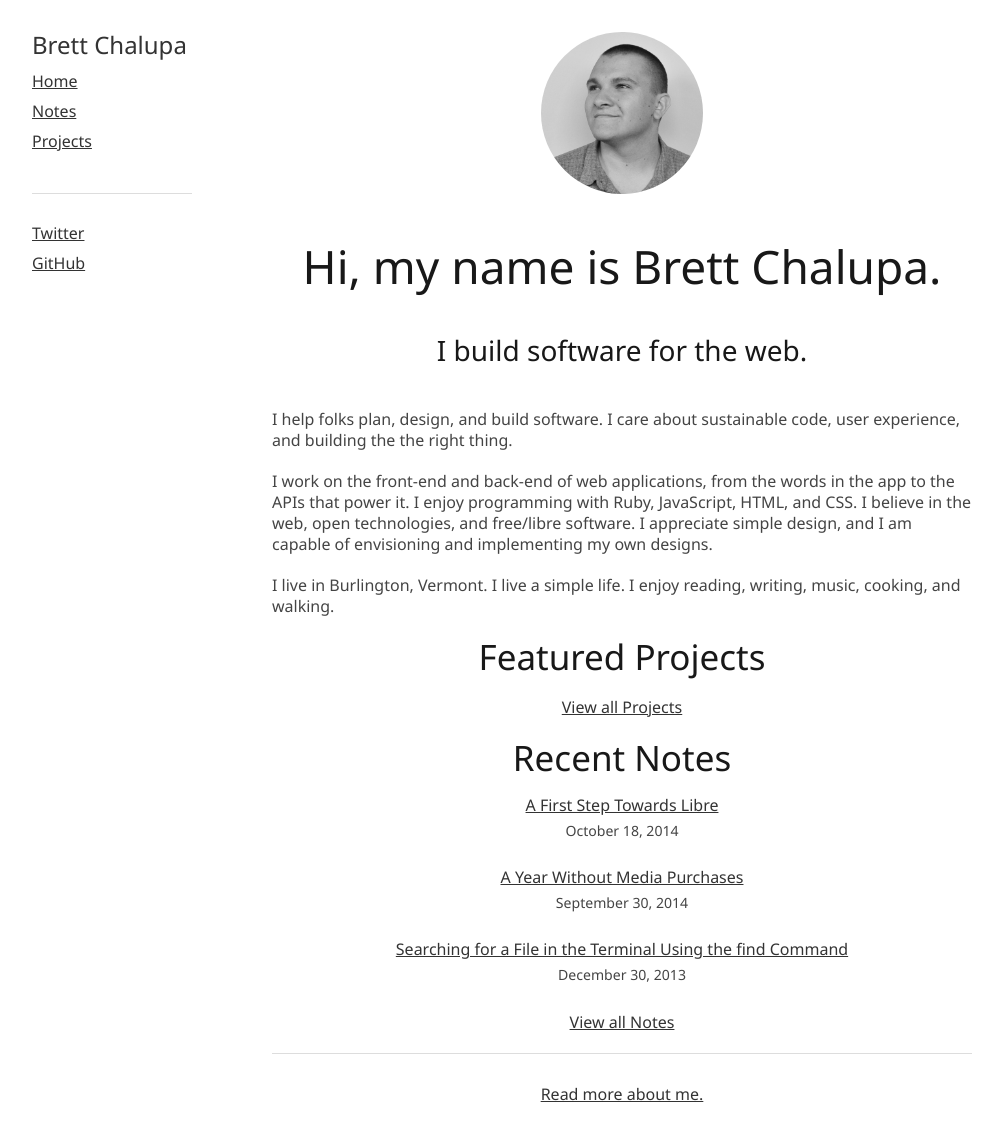
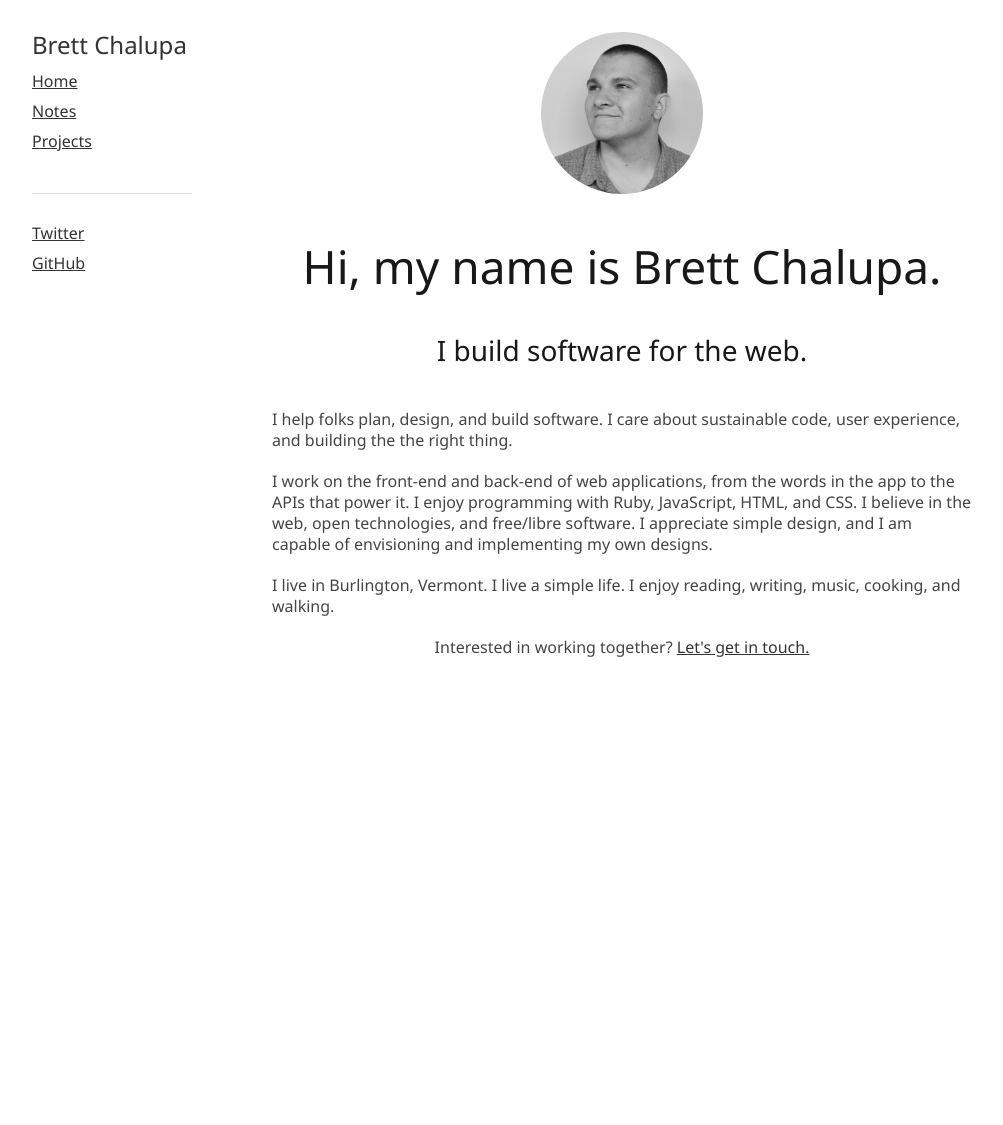
Before and after one commit to brettchalupa/brettchalupa.github.io, a Jekyll site: the page built from index.html, in a window 1280 px wide. Shown: the whole page, without its empty margins (138-1141 px from the left). Built offline with Jekyll 4.4.1, drawn with Linux system fonts in a browser that asks for light colours; Markdown is read by kramdown in place of the engine named in the settings; after the commit the page ends 900 px from its top, so only the background shows below that.

Commit message:
Create the contact page
A lil page with my email so folks can reach out to me. I am sure it could be
expanded upon.

```diff
--- a/index.html
+++ b/index.html
@@ -25,37 +25,6 @@ title: Brett Chalupa
     <p>I live in Burlington, Vermont. I live a simple life. I enjoy reading,
     writing, music, cooking, and walking.</p>
 
-    <div class='index-list'>
-      <h2>Featured Projects</h2>
-
-      <ul class="projects">
-        {% for project in site.tags.project limit:6 %}
-          <li>
-            <a href="{{ project.url }}">{{ project.title }}</a>
-          </li>
-        {% endfor %}
-      </ul>
-
-      <p><a href="/projects/">View all Projects</a></p>
-    </div>
-
-    <div class='index-list'>
-      <h2>Recent Notes</h2>
-
-      <ul class="posts">
-        {% for post in site.tags.note limit:3 %}
-          <li>
-            <a href="{{ post.url }}">{{ post.title }}</a>
-            <span class="date">{{ post.date | date: "%B %d, %Y" }}</span>
-          </li>
-        {% endfor %}
-      </ul>
-
-      <p><a href="/notes/">View all Notes</a></p>
-    </div>
-
-    <hr>
-
-    <p class='center'><a href="/about/">Read more about me.</a></p>
+    <p class='center'>Interested in working together? <a href="/contact/">Let's get in touch.</a></p>
   </div>
 </div>
```
Also changed, not shown: contact.md (added, +9 -0 lines).
